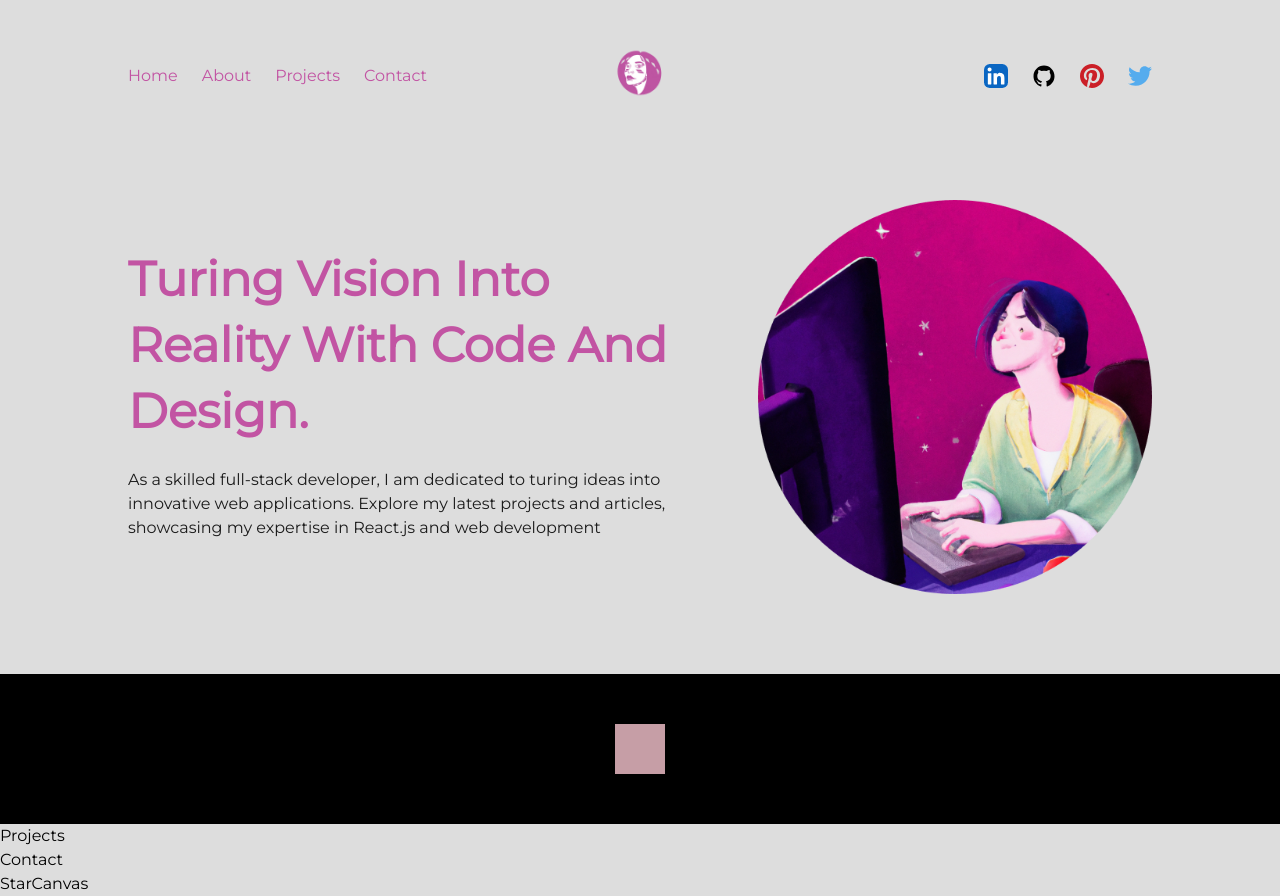
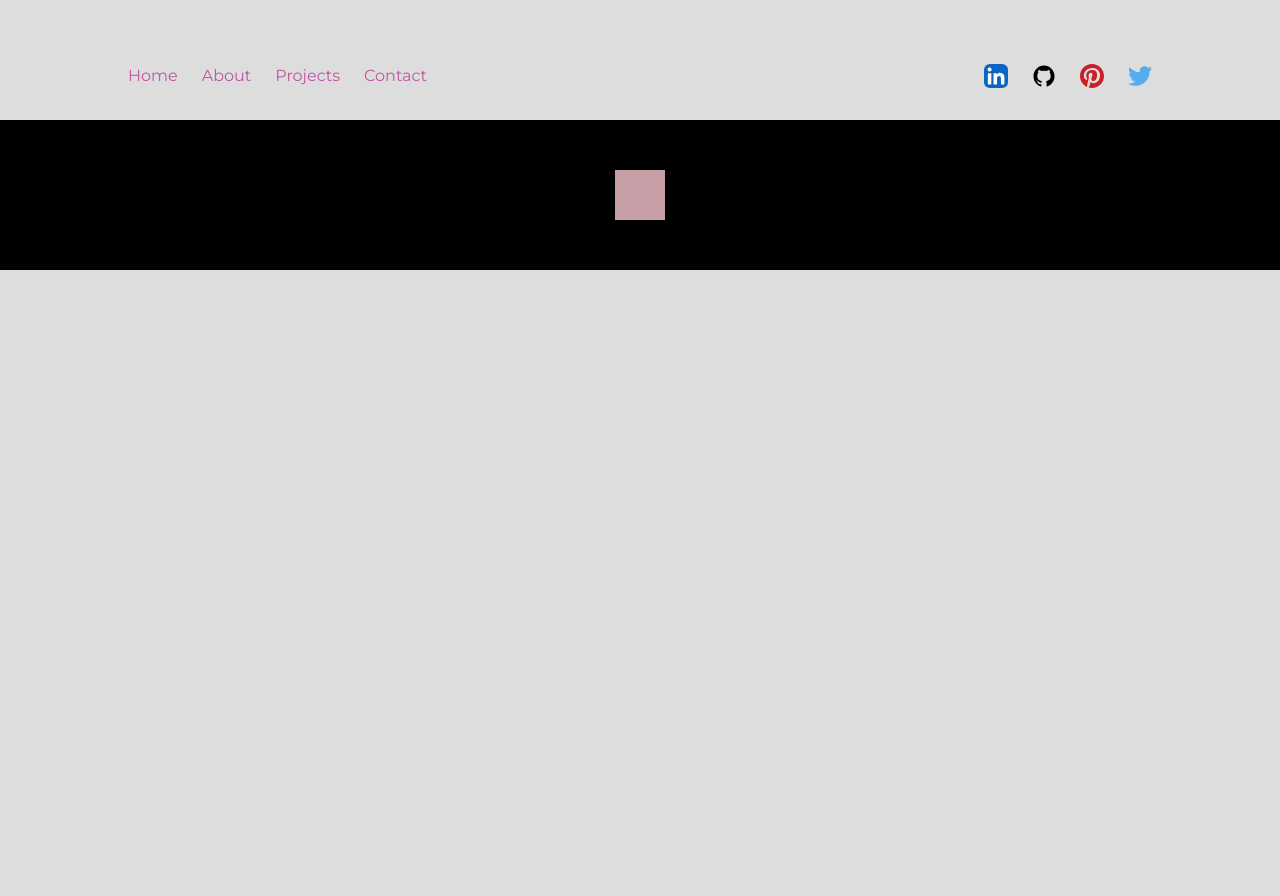
Before and after one commit to MiaTian1024/My-Portfolio, a React (Vite) app: page /about in a window 1280 px wide. After the commit the page ends 800 px from the top, so only its background shows below. Built offline with nearby package versions, Linux system fonts and the light colour scheme.

Commit message:
add pages

```diff
--- a/src/App.jsx
+++ b/src/App.jsx
@@ -1,25 +1,26 @@
-import { BrowserRouter } from "react-router-dom"
+import { BrowserRouter, Route, Routes} from "react-router-dom"
 
-import { About, Contact, Hero, Navbar, Projects, StarCanvas } from './components'
+import { Navbar } from './components'
+import {Home, About, Contact, Projects } from './page'
 
 
 const App = () => {
   return (
-    <div>
+
       <BrowserRouter>
-        <div className="relative z-0">
+        <header>
+            <Navbar />
+        </header>
+        <main>
+          <Routes>
+            <Route path="/" element={<Home />} />
+            <Route path="/about" element={<About />} />
+            <Route path="/projects" element={<Projects />} />
+            <Route path="/contact" element={<Contact />} />
+          </Routes>
+        </main>
+      </BrowserRouter>
 
-            <Navbar />
-            <Hero />
-            <About />
-            <Projects />
-            <div className="relative z-0">
-                <Contact />
-                <StarCanvas />
-            </div>
-        </div>
-      </BrowserRouter>
-    </div>
   )
 }
 
--- a/src/components/Navbar.jsx
+++ b/src/components/Navbar.jsx
@@ -13,7 +13,7 @@ const Navbar = () => {
 
 
   return (
-    <header className= "w-full px-32 py-8 mt-8 font-medium flex items-center justify-between" >
+    <div className= "w-full sm:px-32 px-16 py-8 mt-8 font-medium flex items-center justify-between" >
       <nav>
          <ul className='list-none hidden sm:flex flex-row gap-6'>
            {navLinks.map((link) => (
@@ -27,14 +27,14 @@ const Navbar = () => {
                     group-hover:w-full transition-[width] ease duration-300
                     ${active === link.title ? "w-full" : "w-0" }`}
               >&nbsp;</span>
-              <a href={`#${link.id}`}>{link.title}</a>
+              <a href={`/${link.id}`}>{link.title}</a>
             </li>
 
            ))}
          </ul>
          </nav>
 
-         <nav className='absolute left-[50%] mt-2 top-2 translate-x-[-50%]'>
+         {/* <nav className='absolute left-[50%] mt-2 top-2 translate-x-[-50%]'>
             <Link
               to='/'
               className='flex items-center justify-center '
@@ -45,7 +45,7 @@ const Navbar = () => {
             >
               <img src={logo} alt="logo" className='w-14 h-14 object-contain' />
             </Link>
-         </nav>
+         </nav> */}
 
 
          <nav className='flex items-center justify-center flex-wrap '>
@@ -110,7 +110,7 @@ const Navbar = () => {
          </div>
 
 
-    </header>
+    </div>
   )
 }
 
--- a/src/components/Hero.jsx
+++ b/src/page/Home.jsx
@@ -1,14 +1,14 @@
 import React from 'react'
 import heroImage from '../../public/hero.png'
-import AnimatedText from './AnimatedText'
+import AnimatedText from '../components/AnimatedText'
 
 
-const Hero = () => {
+const Home = () => {
   return (
-    <div className='flex items-center text-dark py-20'>
-      <div className='flex items-center justify-between w-full h-full z-0 px-32 gap-10'>
+    <div className='py-20'>
+      <div className='flex sm:flex-row flex-col items-center justify-between w-full h-full z-0 sm:px-32 px-16'>
 
-        <div className='w-3/5 flex flex-col items-center self-center'>
+        <div className='sm:w-3/5 w-full flex flex-col items-center self-center'>
           <AnimatedText
             text="Turing Vision Into Reality With Code And Design."
             className='!text-5xl !text-left !leading-snug'
@@ -21,7 +21,7 @@ const Hero = () => {
 
         </div>
 
-        <div className='w-2/5'>
+        <div className='sm:w-2/5 w-full'>
 
            <img
              src={heroImage}
@@ -35,4 +35,4 @@ const Hero = () => {
   )
 }
 
-export default Hero
+export default Home
--- /dev/null
+++ b/src/page/index.js
@@ -0,0 +1,11 @@
+import Home from './Home.jsx'
+import Contact from './Contact.jsx'
+import About from './About.jsx'
+import Projects from './Projects.jsx'
+
+export {
+    Home,
+    Contact,
+    About,
+    Projects,
+}
```
Also changed, not shown: src/App.css (deleted, +0 -28 lines), src/components/index.js (+0 -8 lines), src/page/About.jsx (renamed from src/components/About.jsx), src/page/Contact.jsx (renamed from src/components/Contact.jsx), src/page/Projects.jsx (renamed from src/components/Projects.jsx).
